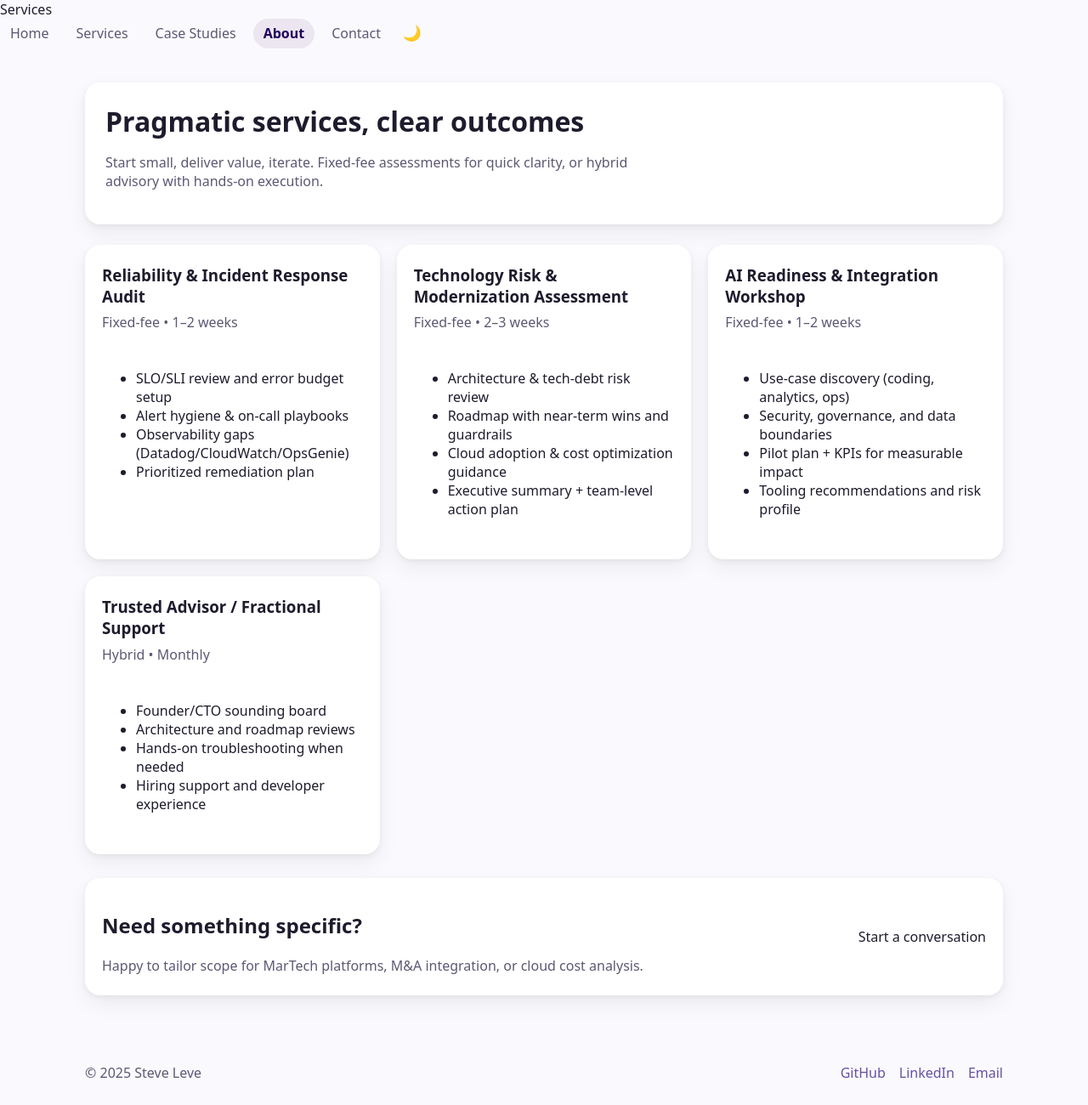
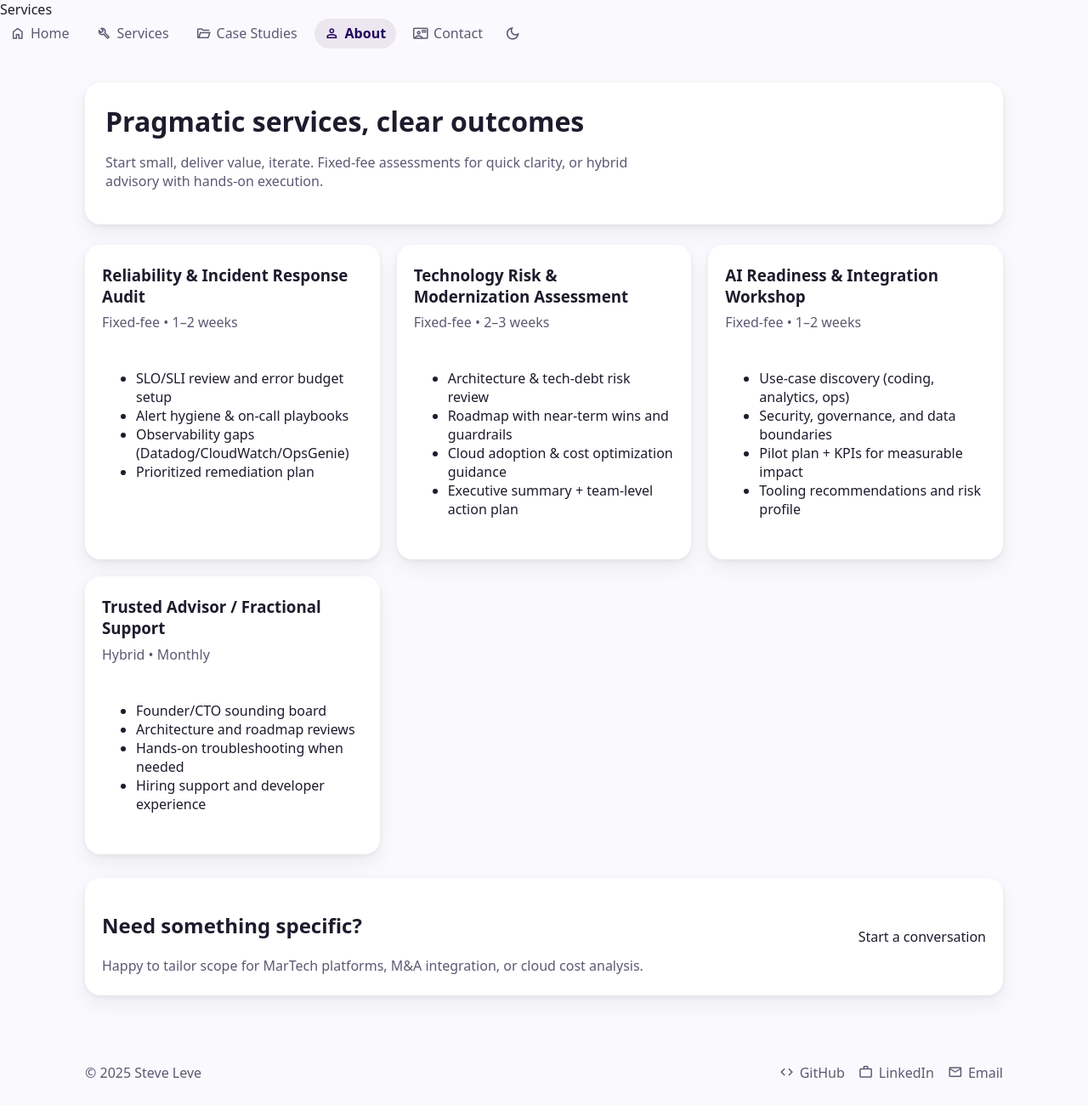
Before and after one commit to SteveLeve/steveleve.github.io, a plain HTML site: page about.html in a window 1280 px wide. Shown: the whole page at 85% size. Drawn offline with nearby package versions, Linux system fonts and the light colour scheme; a script that the page names is missing.

Commit message:
add menu icons

```diff
--- a/about.html
+++ b/about.html
@@ -4,7 +4,10 @@
   <meta charset="utf-8" />
   <meta name="viewport" content="width=device-width, initial-scale=1" />
   <title>Services — Steve Leve</title>
-  <script type="module" src="https://unpkg.com/@material/web@1.5.1/all.min.js"></script>
+  <link rel="preconnect" href="https://fonts.googleapis.com">
+  <link rel="preconnect" href="https://fonts.gstatic.com" crossorigin>
+  <link href="https://fonts.googleapis.com/css2?family=Material+Symbols+Outlined:opsz,wght,FILL,GRAD@20..48,100..700,0..1,-50..200" rel="stylesheet">
+  <script type="module" src="https://unpkg.com/@material/web@2.2.0/all.js"></script>
   <script src="https://website-widgets.pages.dev/dist/sienna.min.js" defer></script>
   <link rel="stylesheet" href="styles.css" />
   <meta name="description" content="Fixed-fee assessments and hybrid advisory-execution services for reliability and modernization." />
@@ -13,13 +16,28 @@
   <md-top-app-bar class="topbar" data-page="services">
     <div slot="title">Services</div>
     <nav slot="actions" class="nav">
-      <a href="index.html" class="nav__link">Home</a>
-      <a href="services.html" class="nav__link is-active">Services</a>
-      <a href="case-studies.html" class="nav__link">Case Studies</a>
-      <a href="about.html" class="nav__link">About</a>
-      <a href="contact.html" class="nav__link">Contact</a>
+      <a href="index.html" class="nav__link">
+        <span class="material-symbols-outlined">home</span>
+        Home
+      </a>
+      <a href="services.html" class="nav__link">
+        <span class="material-symbols-outlined">build</span>
+        Services
+      </a>
+      <a href="case-studies.html" class="nav__link">
+        <span class="material-symbols-outlined">folder_open</span>
+        Case Studies
+      </a>
+      <a href="about.html" class="nav__link is-active">
+        <span class="material-symbols-outlined">person</span>
+        About
+      </a>
+      <a href="contact.html" class="nav__link">
+        <span class="material-symbols-outlined">contact_mail</span>
+        Contact
+      </a>
       <button class="theme-toggle" type="button" aria-label="Toggle color theme">
-        <span class="theme-toggle__icon" data-theme-icon>🌙</span>
+        <span class="theme-toggle__icon material-symbols-outlined" data-theme-icon>light_mode</span>
       </button>
     </nav>
   </md-top-app-bar>
@@ -107,9 +125,18 @@
   <footer class="footer">
     <span>© <span id="y"></span> Steve Leve</span>
     <span class="spacer"></span>
-    <a href="https://github.com/SteveLeve" target="_blank" rel="noopener">GitHub</a>
-    <a href="https://www.linkedin.com/in/steve-leve" target="_blank" rel="noopener">LinkedIn</a>
-    <a href="mailto:steve.e.leve@gmail.com">Email</a>
+    <a href="https://github.com/SteveLeve" target="_blank" rel="noopener" class="footer__link">
+      <span class="material-symbols-outlined">code</span>
+      GitHub
+    </a>
+    <a href="https://www.linkedin.com/in/steve-leve" target="_blank" rel="noopener" class="footer__link">
+      <span class="material-symbols-outlined">work</span>
+      LinkedIn
+    </a>
+    <a href="mailto:steve.e.leve@gmail.com" class="footer__link">
+      <span class="material-symbols-outlined">mail</span>
+      Email
+    </a>
   </footer>
   <script src="site.js" defer></script>
 </body>
--- a/site.js
+++ b/site.js
@@ -48,7 +48,7 @@ document.addEventListener('DOMContentLoaded', () => {
       btn.setAttribute('aria-label', label);
       btn.setAttribute('title', label);
       const icon = btn.querySelector('[data-theme-icon]');
-      if (icon) icon.textContent = toDark ? '🌙' : '☀️';
+      if (icon) icon.textContent = toDark ? 'dark_mode' : 'light_mode';
     });
   };
 
--- a/styles.css
+++ b/styles.css
@@ -62,6 +62,10 @@ a:hover { text-decoration: underline }
 .nav { display: flex; gap: .5rem; align-items: center; }
 .nav__link {
   padding: .4rem .75rem; border-radius: 999px; color: var(--muted);
+  display: flex; align-items: center; gap: .4rem;
+}
+.nav__link .material-symbols-outlined {
+  font-size: 1.1rem;
 }
 .nav__link.is-active { background: #ECE6F0; color: var(--brand-ink); font-weight: 600; }
 
@@ -196,7 +200,7 @@ a:hover { text-decoration: underline }
   background: rgba(208,188,255,.12);
   color: var(--brand);
 }
-.theme-toggle__icon { line-height: 1; }
+.theme-toggle__icon { line-height: 1; font-size: 1.2rem; }
 
 body, .surface, .stripe, .cta, .page-intro, .footer, .topbar, .card {
   transition: background-color .3s ease, color .3s ease;
```
Also changed, not shown: case-studies.html (+37 -10 lines), contact.html (+37 -10 lines), index.html (+21 -6 lines), services.html (+37 -10 lines).
